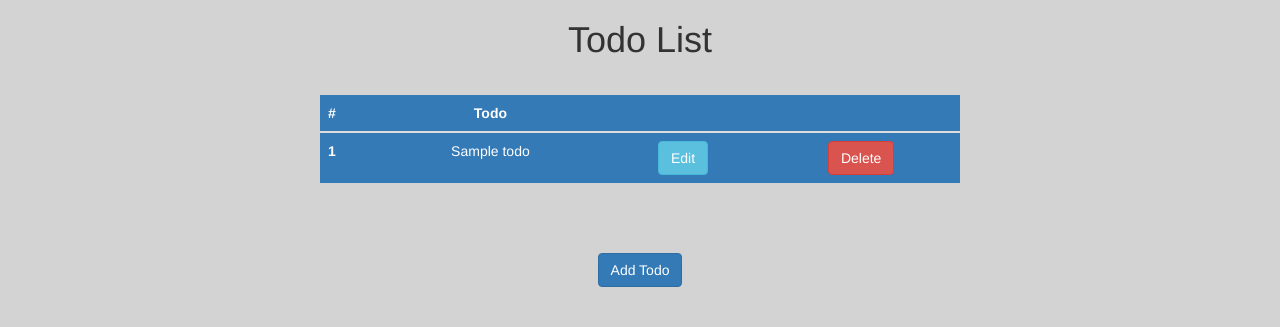
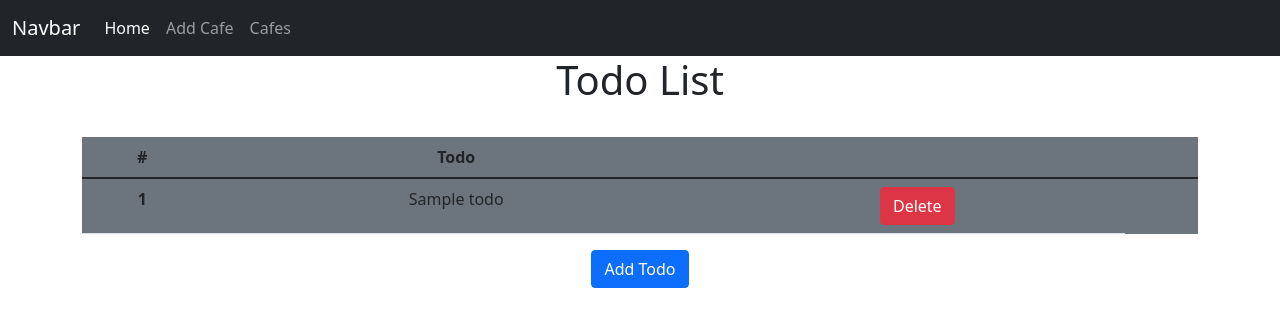
Before and after one commit to jmlongdev/Todo_list, a Flask app: page / in a window 1280 px wide. Shown: the top 327 px of the page. Run offline with Flask 2, Linux system fonts and the light colour scheme; tables that the repository leaves empty hold one stand-in row (values such as "Sample post"); some libraries are stand-ins or nearby versions.

Commit message:
finishing touches

```diff
--- a/main.py
+++ b/main.py
@@ -1,6 +1,8 @@
 from flask import Flask, render_template, request, redirect, url_for, session
 from flask_sqlalchemy import SQLAlchemy
 from flask_bootstrap import Bootstrap
+from flask_wtf import FlaskForm
+from wtforms import StringField
 
 app = Flask(__name__)
 app.config['SECRET_KEY'] = '8BYkEfBA6O6donzWlSihBXox7C0sKR6b'
@@ -17,8 +19,11 @@ class Todo(db.Model):
     id = db.Column(db.Integer, primary_key=True)
     title = db.Column(db.String(250), nullable=False)
 
+db.create_all()
 
-db.create_all()
+
+class EditTodo(FlaskForm):
+    title = StringField('Todo:')
 
 
 @app.route('/', methods=['GET'])
@@ -28,29 +33,15 @@ def home():
 
 
 # Adds a task to the database
-@app.route('/', methods=['GET', 'POST'])
+@app.route('/add', methods=['GET', 'POST'])
 def add():
     if request.method == 'POST':
         new_todo = Todo(title=request.form['title'])
         db.session.add(new_todo)
         db.session.commit()
         return redirect(url_for('home'))
-
     return render_template('index.html')
 
-
-# Edits the tasks time to complete
-@app.route('/edit', methods=['GET', 'POST'])
-def edit_todo():
-    if request.method == 'POST':
-        todo_id = request.form['id']
-        todo_to_update = Todo.query.get(todo_id)
-        todo_to_update.title = request.form['title']
-        db.session.commit()
-        return redirect(url_for('home'))
-    todo_id = request.args.get('id')
-    todo_selected = Todo.query.get(todo_id)
-    return render_template('edit.html', selected_todo=todo_selected)
 
 
 # Deletes the task
@@ -66,8 +57,3 @@ def delete_todo():
 
 if __name__ == "__main__":
     app.run(debug=True)
-
-
-# <!--{% block scripts %}-->
-# <!--<script src="static/scripts/scripts.js"></script>-->
-# <!--{% endblock %}-->
--- /dev/null
+++ b/templates/base.html
@@ -0,0 +1,27 @@
+<!doctype html>
+<html lang="en">
+<head>
+  <meta charset="utf-8">
+  <meta name="viewport" content="width=device-width, initial-scale=1">
+  <!-- Bootstrap CSS -->
+  <link rel="stylesheet" href="static/css/styles.css">
+  <link href="https://cdn.jsdelivr.net/npm/bootstrap@5.1.3/dist/css/bootstrap.min.css" rel="stylesheet" integrity="sha384-1BmE4kWBq78iYhFldvKuhfTAU6auU8tT94WrHftjDbrCEXSU1oBoqyl2QvZ6jIW3" crossorigin="anonymous">
+  <title>Todo</title>
+</head>
+<body>
+{% include 'navbar.html' %}
+
+<div class="container">
+  {% block content%}
+  {% endblock %}
+</div>
+
+<script src="https://cdn.jsdelivr.net/npm/bootstrap@5.1.3/dist/js/bootstrap.bundle.min.js" integrity="sha384-ka7Sk0Gln4gmtz2MlQnikT1wXgYsOg+OMhuP+IlRH9sENBO0LRn5q+8nbTov4+1p" crossorigin="anonymous"></script>
+<script src="https://cdn.jsdelivr.net/npm/bootstrap@5.1.3/dist/js/bootstrap.bundle.min.js" integrity="sha384-ka7Sk0Gln4gmtz2MlQnikT1wXgYsOg+OMhuP+IlRH9sENBO0LRn5q+8nbTov4+1p" crossorigin="anonymous"></script>
+
+
+{% block modal %} {% endblock %}
+
+</body>
+{% block script %} {% endblock %}
+</html>
--- a/templates/index.html
+++ b/templates/index.html
@@ -1,10 +1,5 @@
-{% extends "bootstrap/base.html" %}
+{% extends 'base.html' %}
 {% block title %} Todo List {% endblock %}
-
-{% block styles %}
-{{ super() }}
-<link rel="stylesheet" href="static/css/styles.css">
-{% endblock %}
 
 {% block content%}
 <div class="todo_box">
@@ -12,7 +7,7 @@
     {% if todos == [] %}
     <p>Todo List is empty</p>
     {% else %}
-        <table class="table bg-primary ">
+    <table class="table bg-secondary">
         <thead>
         <tr>
             <th scope="col">#</th>
@@ -26,49 +21,37 @@
         <tr>
             <th scope="row">{{loop.index}}</th>
             <td>{{todo.title}}</td>
-                    <td><a href="{{url_for('edit_todo', id=todo.id)}}" data-toggle="modal" class="btn btn-info" data-target="#edit_todo" role="button">Edit</a></td>
             <td><a href="{{url_for('delete_todo', id=todo.id)}}" class="btn btn-danger" role="button">Delete</a></td>
         </tr>
         </tbody>
         {% endfor %}
     </table>
     {% endif %}
-
-    <button type="button" class="btn btn-primary" id="add_button" data-toggle="modal" data-target="#add_todo">
-        Add Todo
-    </button>
+    <button type="button" class="btn btn-primary" data-bs-toggle="modal" data-bs-target="#addModal">Add Todo</button>
 </div>
 
-<div class="modal fade" id="add_todo" tabindex="-1" role="dialog" aria-labelledby="exampleModalLabel" aria-hidden="true">
-    <div class="modal-dialog" role="document">
+{% endblock %}
+
+{% block modal %}
+<div class="modal fade" id="addModal" tabindex="-1" aria-labelledby="exampleModalLabel" aria-hidden="true">
+    <div class="modal-dialog">
         <div class="modal-content">
             <div class="modal-header">
-                <h5 class="modal-title" id="exampleModalLabel">Add Todo</h5>
-                <button type="button" class="close" data-dismiss="modal" aria-label="Close">
-                    <span aria-hidden="true">&times;</span>
-                </button>
+                <h5 class="modal-title" id="add-todo">Add Todo</h5>
             </div>
             <div class="modal-body">
+                <h1>Add Todo</h1>
                 <form action="{{url_for('add')}}" method="POST">
                     <label>Todo: </label>
-                    <input name='title'  type="text">
-                    <button type="submit" class="btn btn-primary">Add</button>
-                    <button type="button" class="btn btn-secondary" data-dismiss="modal">Close</button>
+                    <input name='title' type="text">
+                    <button type="submit">Add Todo</button>
                 </form>
             </div>
-            <div class="modal-footer"></div>
+            <div class="modal-footer">
+                <button type="button" class="btn btn-secondary" data-bs-dismiss="modal">Close</button>
+                <button type="button" class="btn btn-primary">Save changes</button>
             </div>
         </div>
     </div>
-
-<div class="modal fade" id="edit_todo" tabindex="-1" role="dialog" aria-labelledby="editModal" aria-hidden="true">
-    <div class="modal-dialog" role="document">
-        <div class="modal-content">
-            <div class="modal-header"></div>
-            <div class="modal-body"></div>
-            <div class="modal-footer"></div>
 </div>
-    </div>
-</div>
-
 {% endblock %}
--- /dev/null
+++ b/templates/navbar.html
@@ -0,0 +1,21 @@
+<nav class="navbar navbar-expand-lg navbar-dark bg-dark">
+  <div class="container-fluid">
+    <a class="navbar-brand" href="#">Navbar</a>
+    <button class="navbar-toggler" type="button" data-bs-toggle="collapse" data-bs-target="#navbarNav" aria-controls="navbarNav" aria-expanded="false" aria-label="Toggle navigation">
+      <span class="navbar-toggler-icon"></span>
+    </button>
+    <div class="collapse navbar-collapse" id="navbarNav">
+      <ul class="navbar-nav">
+        <li class="nav-item">
+          <a class="nav-link active" aria-current="page" href="#">Home</a>
+        </li>
+        <li class="nav-item">
+          <a class="nav-link" href="#">Add Cafe</a>
+        </li>
+        <li class="nav-item">
+          <a class="nav-link" href="#">Cafes</a>
+        </li>
+      </ul>
+    </div>
+  </div>
+</nav>
```
Also changed, not shown: templates/add_todo.html (deleted, +0 -15 lines), templates/edit.html (deleted, +0 -30 lines). Lines whose indentation alone changed are shown as unchanged.
